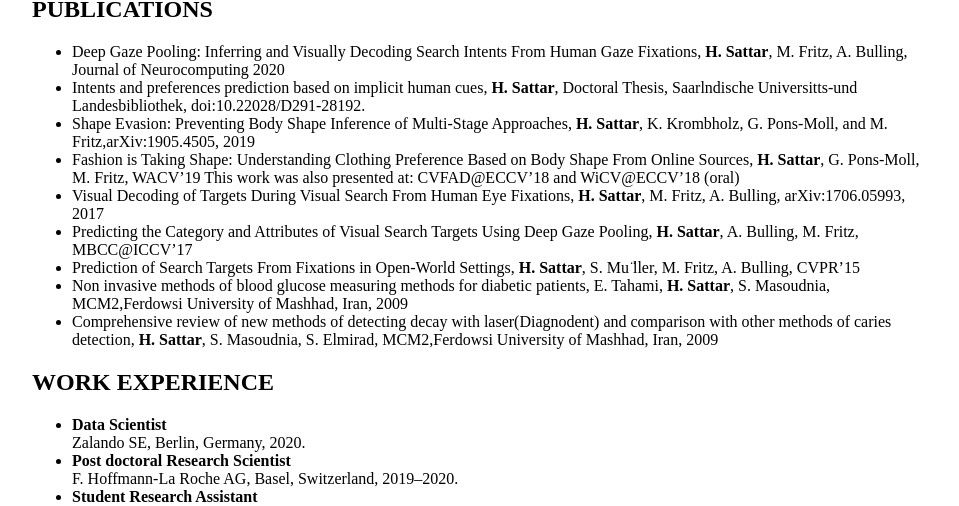
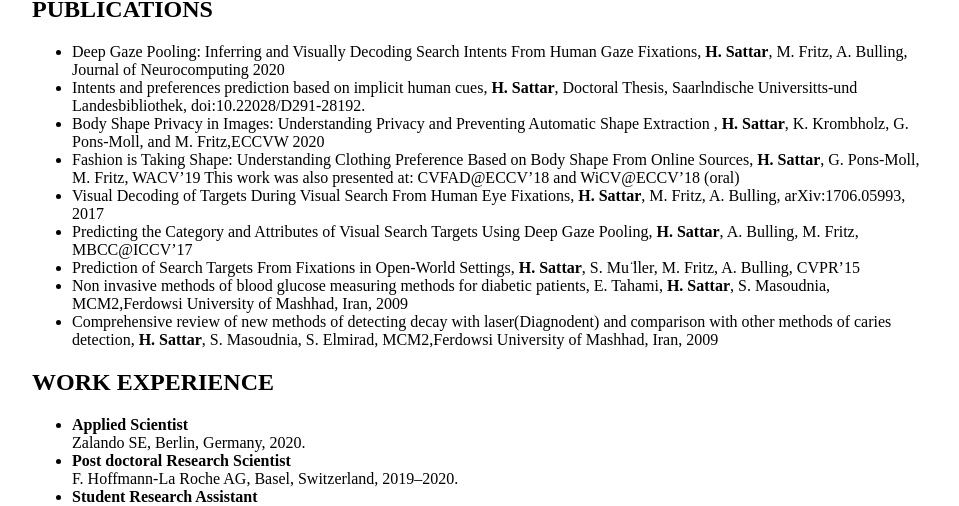
Before and after one commit to hosnasattar/hosnasattar.github.io, a Jekyll site: the page built from cv/index.html, in a window 1280 px wide. Shown: the part 761-1267 px from the top of the page, without its empty margins (160-1119 px from the left). Built offline with Jekyll 4.4.1, drawn with Linux system fonts in a browser that asks for light colours.

Commit message:
Update index.html

```diff
--- a/cv/index.html
+++ b/cv/index.html
@@ -39,7 +39,8 @@ GPA: 17.67 of 20, 1.7 German system, A in US system</li>
 <ul>
 <li class="has-line-data" data-line-start="32" data-line-end="33">Deep Gaze Pooling: Inferring and Visually Decoding Search Intents From Human Gaze Fixations, <strong>H. Sattar</strong>, M. Fritz, A. Bulling, Journal of Neurocomputing 2020</li>
 <li class="has-line-data" data-line-start="33" data-line-end="34">Intents and preferences prediction based on implicit human cues, <strong>H. Sattar</strong>, Doctoral Thesis, Saarlndische Universitts-und Landesbibliothek, doi:10.22028/D291-28192.</li>
-<li class="has-line-data" data-line-start="34" data-line-end="35">Shape Evasion: Preventing Body Shape Inference of Multi-Stage Approaches, <strong>H. Sattar</strong>, K. Krombholz, G. Pons-Moll, and M. Fritz,arXiv:1905.4505, 2019</li>
+<li class="has-line-data" data-line-start="34" data-line-end="35">Body Shape Privacy in Images: Understanding Privacy and Preventing Automatic Shape Extraction
+, <strong>H. Sattar</strong>, K. Krombholz, G. Pons-Moll, and M. Fritz,ECCVW 2020</li>
 <li class="has-line-data" data-line-start="35" data-line-end="36">Fashion is Taking Shape: Understanding Clothing Preference Based on Body Shape From Online Sources, <strong>H. Sattar</strong>, G. Pons-Moll, M. Fritz, WACV’19 This work was also presented at: CVFAD@ECCV’18 and WiCV@ECCV’18 (oral)</li>
 <li class="has-line-data" data-line-start="36" data-line-end="37">Visual Decoding of Targets During Visual Search From Human Eye Fixations, <strong>H. Sattar</strong>, M. Fritz, A. Bulling, arXiv:1706.05993, 2017</li>
 <li class="has-line-data" data-line-start="37" data-line-end="38">Predicting the Category and Attributes of Visual Search Targets Using Deep Gaze Pooling, <strong>H. Sattar</strong>, A. Bulling, M. Fritz, MBCC@ICCV’17</li>
@@ -49,7 +50,7 @@ GPA: 17.67 of 20, 1.7 German system, A in US system</li>
 </ul>
 <h2 class="code-line" data-line-start=42 data-line-end=43 ><a id="WORK_EXPERIENCE_42"></a>WORK EXPERIENCE</h2>
 <ul>
-<li class="has-line-data" data-line-start="44" data-line-end="46"><strong>Data Scientist</strong><br>
+<li class="has-line-data" data-line-start="44" data-line-end="46"><strong>Applied Scientist</strong><br>
 Zalando SE, Berlin, Germany, 2020.</li>
 <li class="has-line-data" data-line-start="44" data-line-end="46"><strong>Post doctoral Research Scientist</strong><br>
 F. Hoffmann-La Roche AG, Basel, Switzerland, 2019–2020.</li>
```
